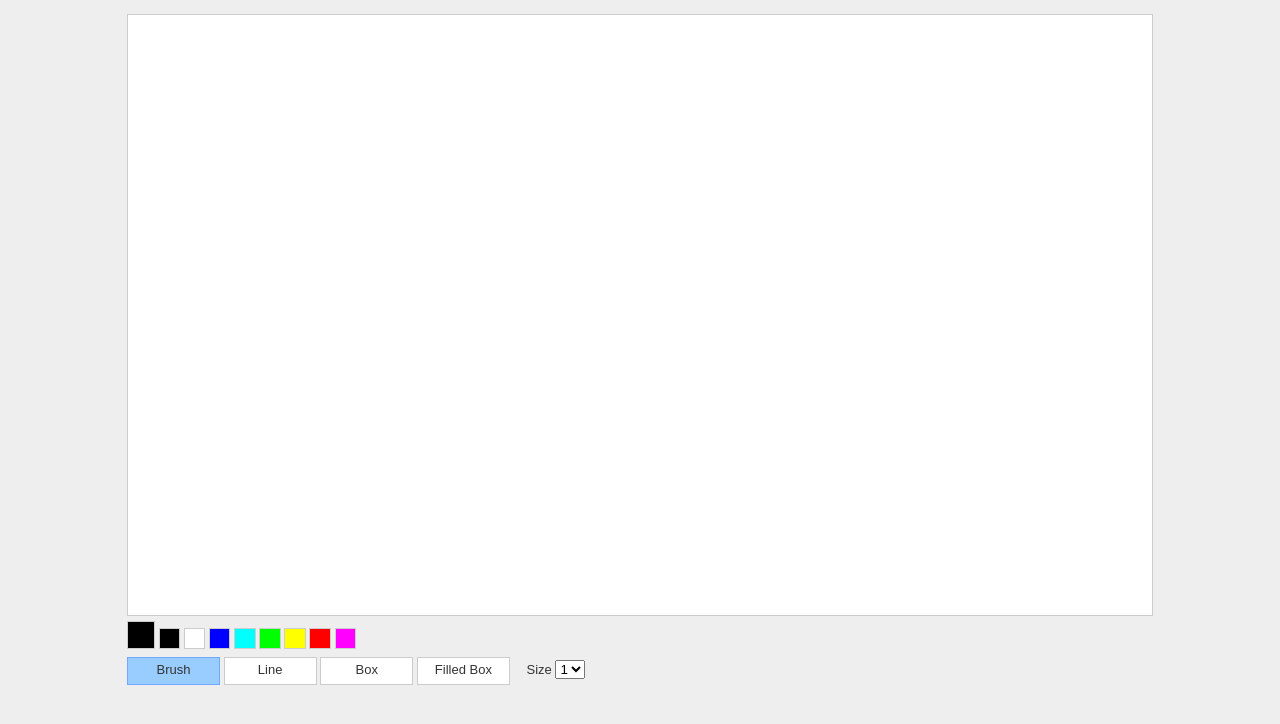
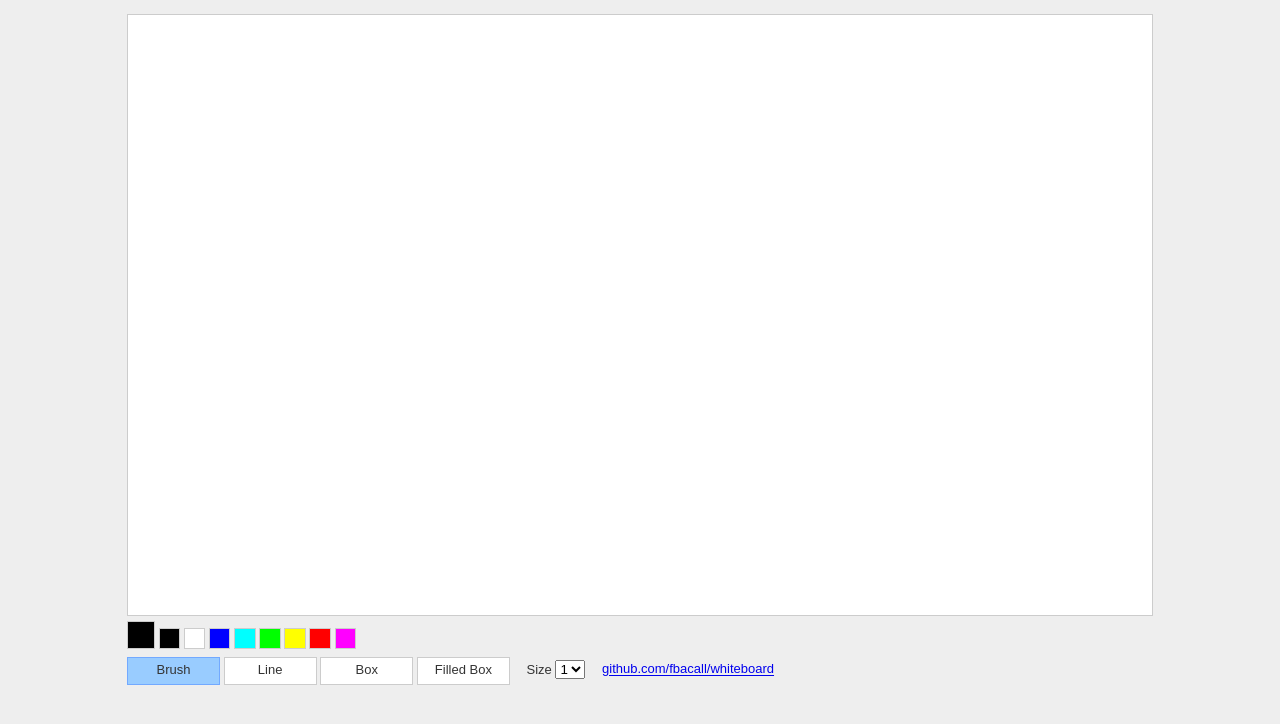
Before and after one commit to fbacall/whiteboard, a website: page client.html in a window 1280 px wide. Shown: the part 42-766 px from the top of the page. Drawn offline with nearby package versions, Linux system fonts and the light colour scheme; no server answers.

Commit message:
Added github link

```diff
--- a/client.html
+++ b/client.html
@@ -48,6 +48,7 @@
             <option value="10">5</option>
         </select>
     </div>
+    <a href="https://github.com/fbacall/whiteboard">github.com/fbacall/whiteboard</a>
 </div>
 </body>
 </html>
```
